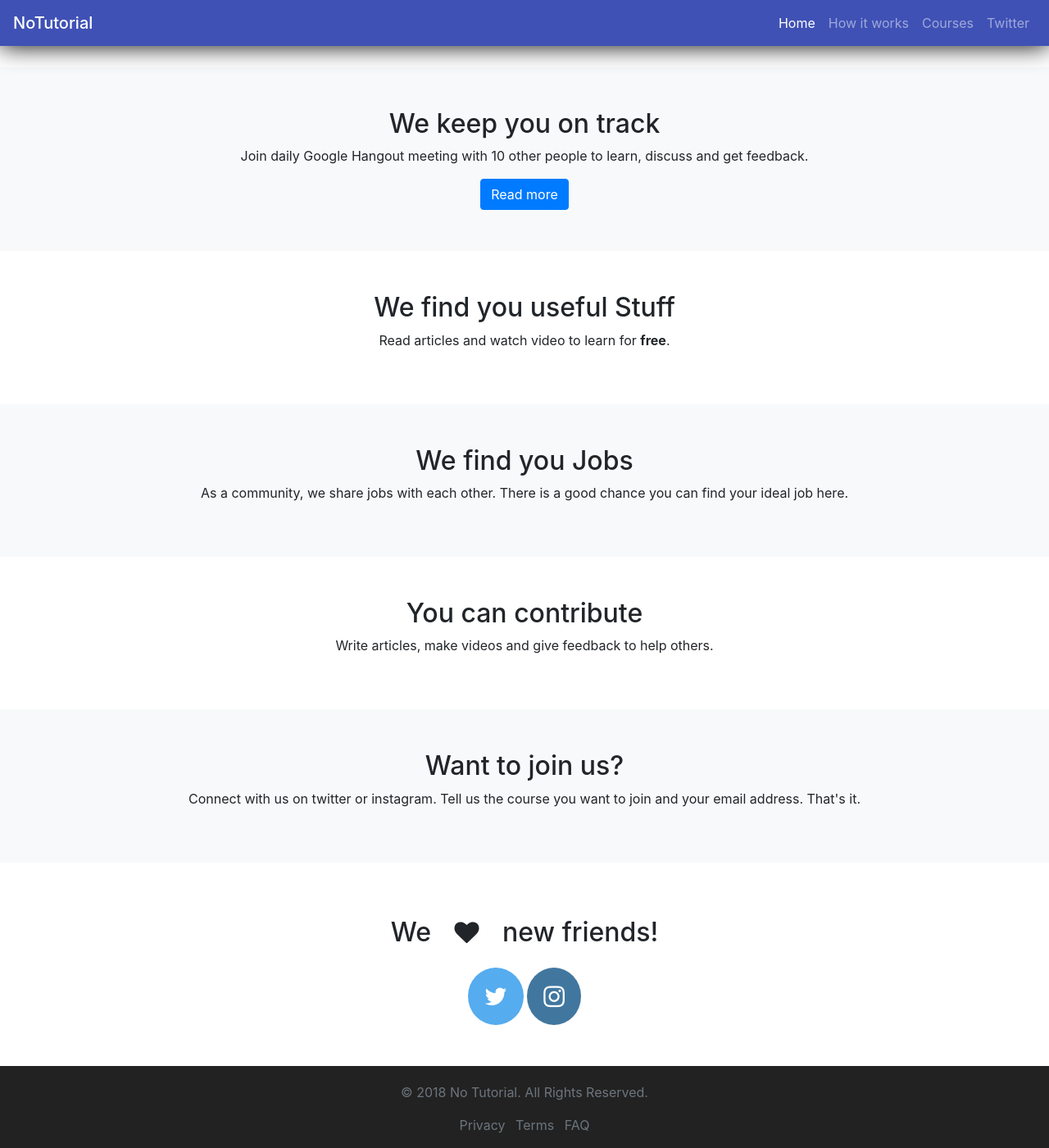
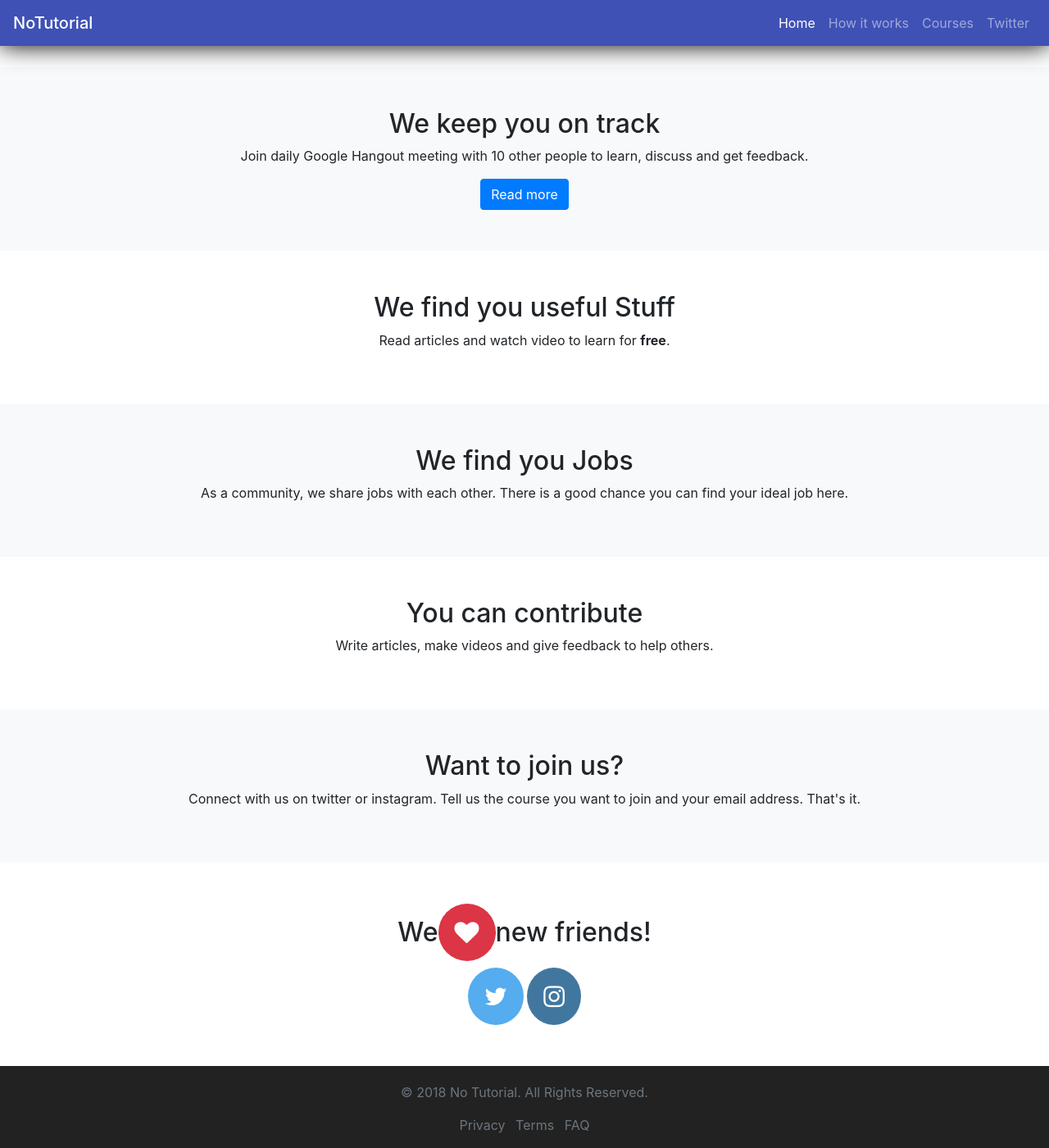
Before and after one commit to vikramtholia/no-tutorial, a Jekyll site: the page built from index.html, in a window 1280 px wide and 1400 px high, scrolled down 385 px. Shown: the whole window at 82% size. Built offline with Jekyll 4.4.1, drawn with Linux system fonts in a browser that asks for light colours; nearby versions of some CDN libraries.

Commit message:
heart edit

```diff
--- a/index.html
+++ b/index.html
@@ -48,7 +48,7 @@ title: NoTutorial - Home
 </div>
 <div class="row" style="background-color: #FFFFFF; padding:50px 0;">
     <div class="col-sm text-center">
-        <p class="h2 text-center">We <i class="fa fa-heart"></i> new friends!</p>
+        <p class="h2 text-center">We<i class="fa fa-heart"></i>new friends!</p>
         <a href="https://twitter.com/@_notutorial" target="_blank" class="fa fa-twitter"></a>
         <a href="https://www.instagram.com/notutorial/" target="_blank" class="fa fa-instagram"></a>
     </div>
--- a/main.css
+++ b/main.css
@@ -25,3 +25,9 @@
     background: #55ACEE;
     color: white;
 }
+
+.fa-heart {
+    background: #dc3545;
+    font-size: 30px;
+    color: white;
+}
```
